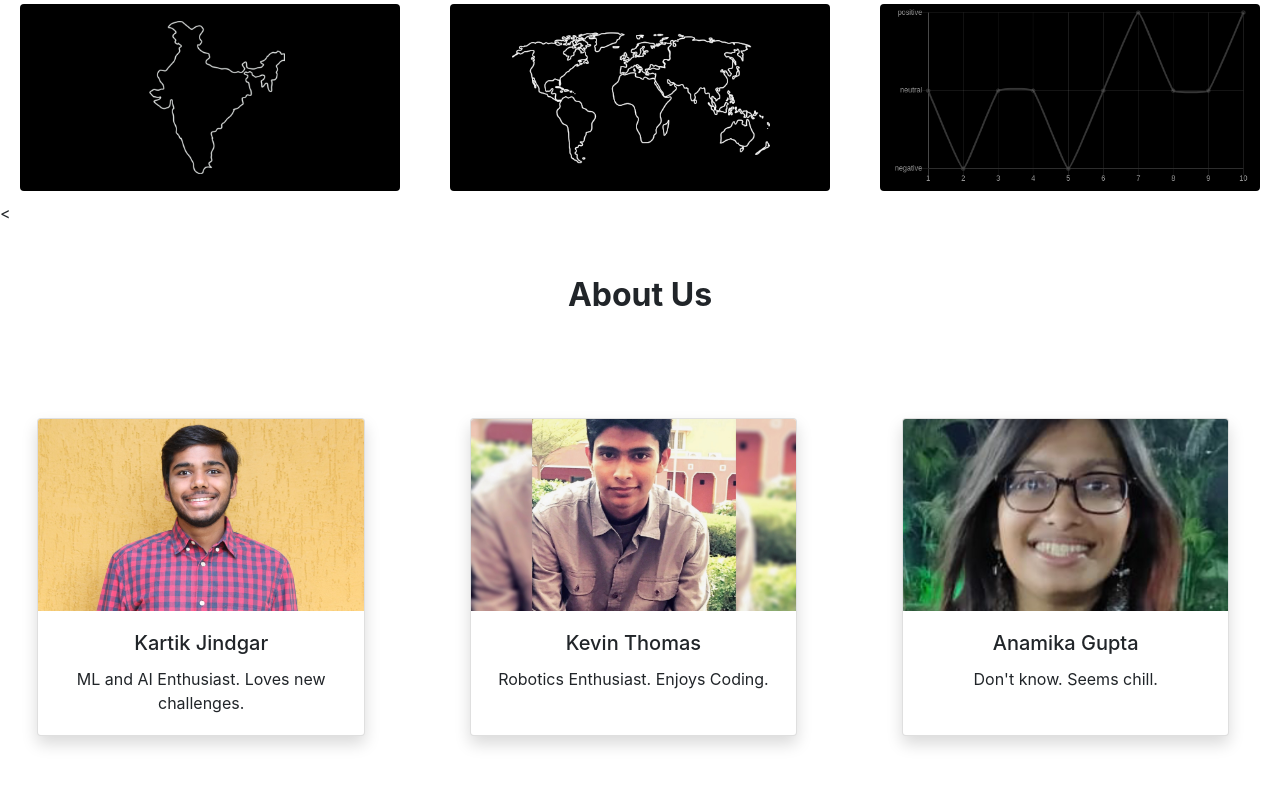
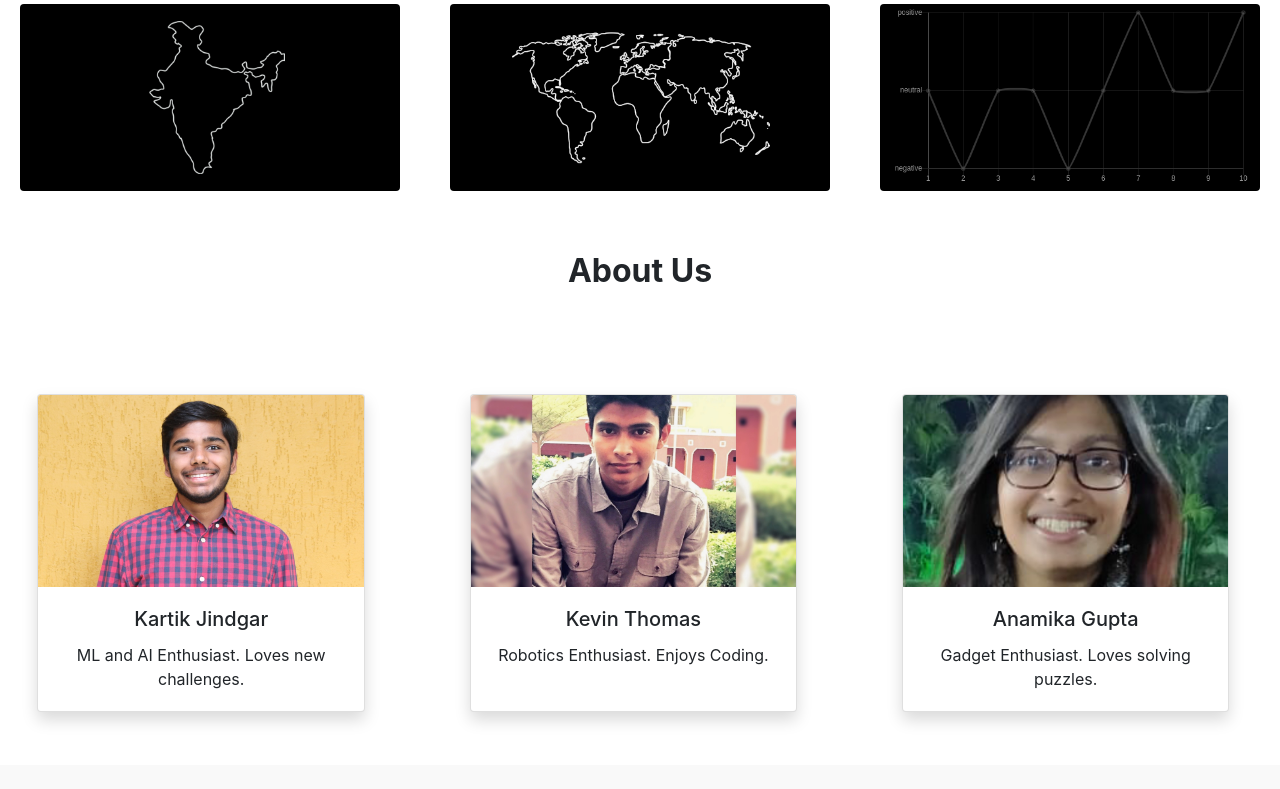
Before and after one commit to pyropotato/IBM_Hackathon, a Python web app: template templates/home.html in a window 1280 px wide. Shown: the part 406-1195 px from the top of the page. After the commit the page ends 1126 px from the top, so only its background shows below. Run offline with Jinja, Linux system fonts and the light colour scheme; the template is opened without the code that fills it, so the values that code supplies are empty; some libraries are stand-ins or nearby versions.

Commit message:
Final changes

```diff
--- a/templates/home.html
+++ b/templates/home.html
@@ -74,9 +74,6 @@
             </div>
           </div>
 
-          <<!-- div class="jumbotron text-center bg-dark" id="jumbo_about_us">
-            <h1 class="display-4">About us</h1>
-          </div> -->
           <h2 class="card-title text-center" id = "sectionHeading"><strong>About Us</strong></h2>
           <div class="row">
             <div class="card shadow about_us_card" id="about_us_card">
@@ -97,11 +94,11 @@
                 <img class="card-img-top" src="static/anamika.jpg" alt="Card image cap">
                 <div class="card-body text-center">
                   <h5 class="card-title">Anamika Gupta</h5>
-                  <p class="card-text">Don't know. Seems chill.</p>
+                  <p class="card-text">Gadget Enthusiast. Loves solving puzzles.</p>
                 </div>
               </div>
           </div>
 
     </div>
-    <!-- <script src="{{url_for('static', filename='home.js')}}"></script> -->
   </body>
+</html>
```
